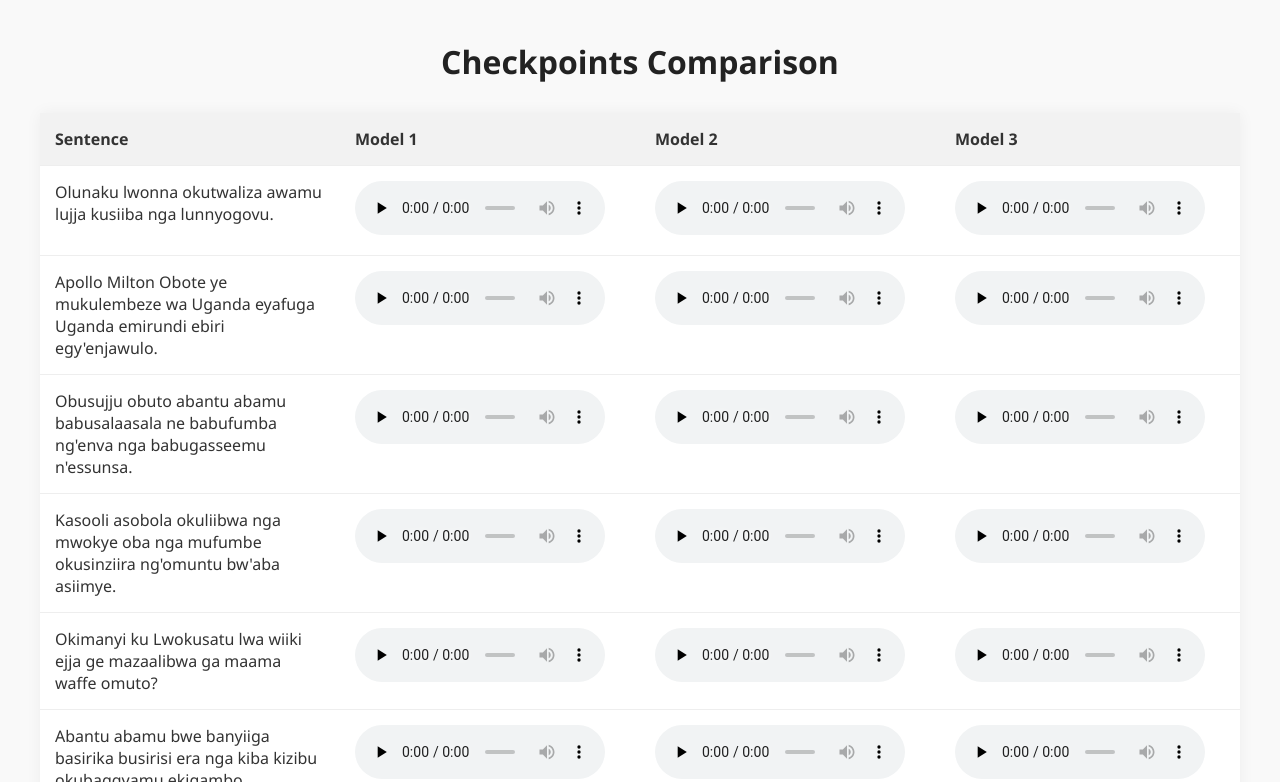
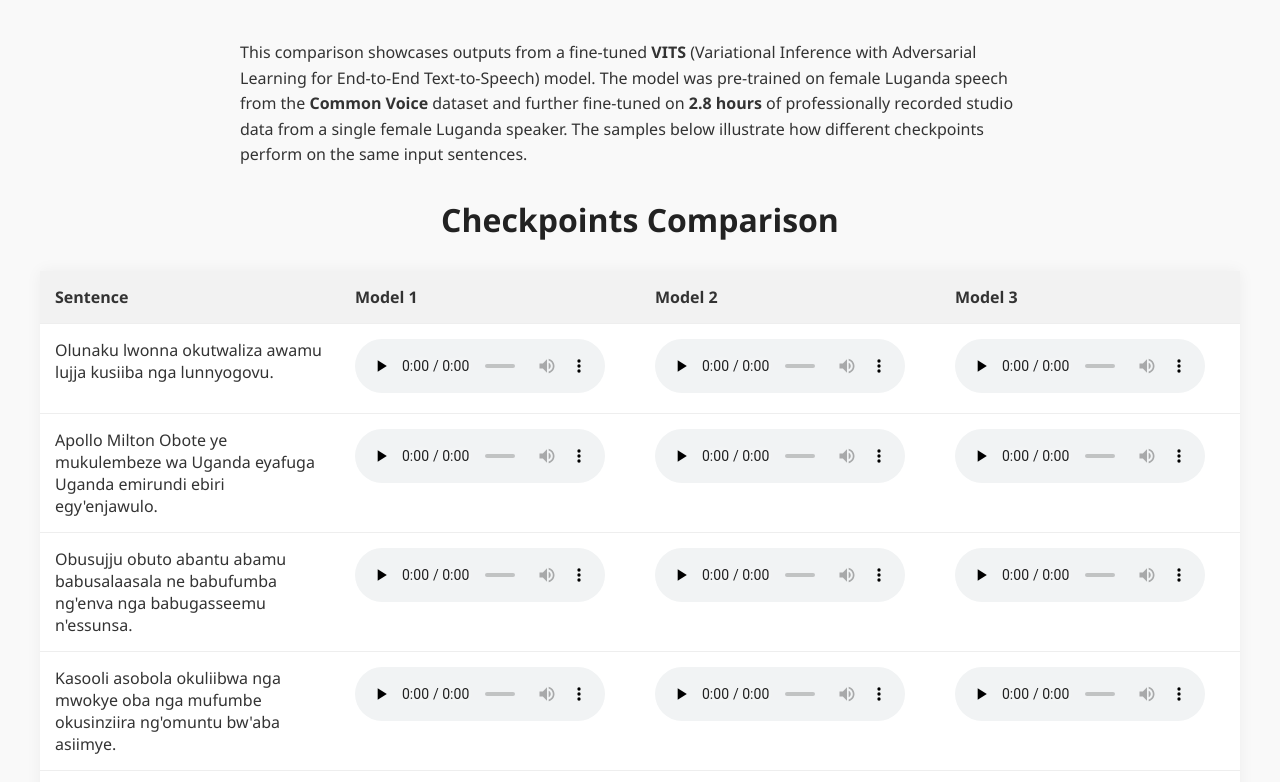
Before and after one commit to Marconi-Lab/tts-luganda, a plain HTML site: page index.html in a window 1280 px wide. Shown: the top 782 px of the page. Drawn offline with Linux system fonts and the light colour scheme.

Commit message:
Update index.html

```diff
--- a/index.html
+++ b/index.html
@@ -3,7 +3,11 @@
 <head>
   <meta charset="UTF-8" />
   <meta name="viewport" content="width=device-width, initial-scale=1.0"/>
-  <title>Checkpoints Comparison</title>
+  <title>Luganda Comparison</title>
+  <p style="max-width: 800px; margin: 0 auto 30px auto; font-size: 1rem; line-height: 1.6;">
+    This comparison showcases outputs from a fine-tuned <strong>VITS</strong> (Variational Inference with Adversarial Learning for End-to-End Text-to-Speech) model. The model was pre-trained on female Luganda speech from the <strong>Common Voice</strong> dataset and further fine-tuned on <strong>2.8 hours</strong> of professionally recorded studio data from a single female Luganda speaker. The samples below illustrate how different checkpoints perform on the same input sentences.
+  </p>
+
   <style>
     body {
       font-family: 'Segoe UI', Tahoma, Geneva, Verdana, sans-serif;
```
